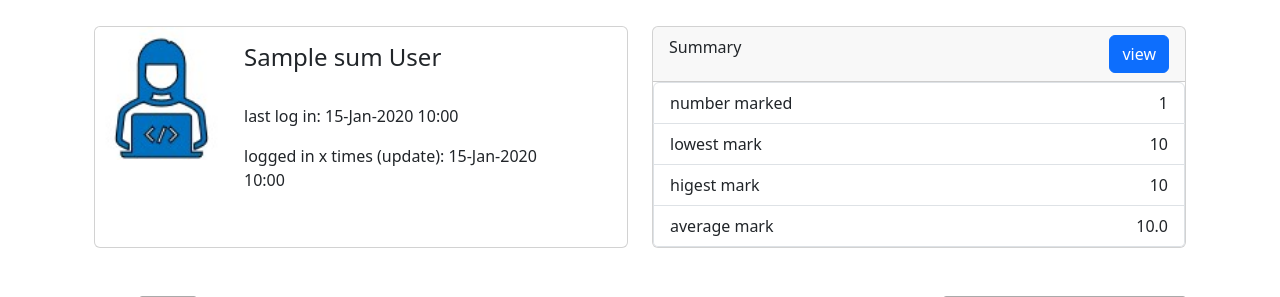
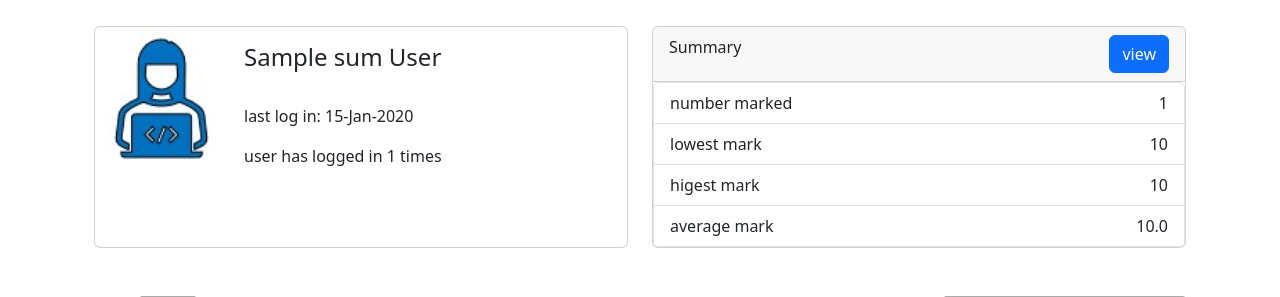
Before and after one commit to Iron-Chef/Automated_Assessment_Tool, a Flask app: page /results_s/1 in a window 1280 px wide. Shown: the part 167-464 px from the top of the page. Run offline with Flask 3, Linux system fonts and the light colour scheme; a user stored in the database is signed in; tables that the repository leaves empty hold one stand-in row (values such as "Sample post"); some libraries are stand-ins or nearby versions.

Commit message:
num of login added to model, plots modified

```diff
--- a/app/models.py
+++ b/app/models.py
@@ -19,6 +19,7 @@ class User(UserMixin, db.Model):
     results_s = db.relationship('Results_sum', backref='user', lazy=True)
     testauthor = db.relationship('Formativetest', backref = 'tstathr', lazy=True)
     date = db.Column(db.DateTime, nullable = False, default = datetime.utcnow)
+    number_of_log_ins = db.Column(db.Integer)
 
     def __repr__(self):
         return "Student ID: {}, First name: {}, Surnam: {}, Email: {}, Year: {}".format(self.id, self.forename, self.surname, self.email, self.year)
--- a/app/routes.py
+++ b/app/routes.py
@@ -516,7 +516,7 @@ def results_s():
     #######################################################################
 
     results3 = db.session.query(Results_sum.cohort_year,func.min(Results_sum.total_mark).label('min'), func.max(Results_sum.total_mark).label('max'),
-    func.avg(Results_sum.total_mark).label('avg')).group_by(Results_sum.cohort_year).all()
+    func.avg(Results_sum.total_mark).label('avg')).filter(Results_sum.form_summ == 1).group_by(Results_sum.cohort_year).all()
 
     fig3 = px.box(results3, x='cohort_year', y=['min', 'max', 'avg'], labels={'value': 'Total Mark', 'cohort_year': 'Cohort Year'},
     title='Total Mark Distribution by Cohort Year')
@@ -530,27 +530,27 @@ def results_s():
     # adapted from https://stackoverflow.com/questions/63197693/avg-min-max-chart-in-plotly
     # accessed 31-03-2023
 
-    results4 = Results_sum.query.with_entities(Results_sum.total_mark, Results_sum.cohort_year).all()
+    results4 = Results_sum.query.filter(Results_sum.form_summ==1).with_entities(Results_sum.total_mark, Results_sum.cohort_year).all()
     df4 = pd.DataFrame(results4, columns=['total_mark', 'cohort_year'])
     grouped_df = df4.groupby('cohort_year').agg({'total_mark': ['min', 'max', 'mean']})
     fig4 = go.Figure()
 
     fig4.add_trace(go.Scatter(
-        x=grouped_df.index,
+        x=grouped_df.index.tolist(),
         y=grouped_df['total_mark']['min'],
         mode="markers", showlegend=False, marker=dict(color="blue", size=10),
         name='Min'
     ))
 
     fig4.add_trace(go.Scatter(
-        x=grouped_df.index,
+        x=grouped_df.index.tolist(),
         y=grouped_df['total_mark']['max'],
         mode="markers", showlegend=False, marker=dict(color="blue", size=10),
         name='Max'
     ))
 
     fig4.add_trace(go.Scatter(
-        x=grouped_df.index,
+        x=grouped_df.index.tolist(),
         y=grouped_df['total_mark']['mean'],
         mode="markers", showlegend=False, marker=dict(color="blue", size=15),
         name='Average'
@@ -558,24 +558,24 @@ def results_s():
 
     # Add a line trace for min and max
     fig4.add_trace(go.Scatter(
-        x=grouped_df.index,
+        x=grouped_df.index.tolist(),
         y=[(min_val+max_val)/2 for min_val, max_val in zip(grouped_df['total_mark']['min'], grouped_df['total_mark']['max'])],
         mode="lines", showlegend=False, line=dict(color="red", width=2),
         name='Min-Max Line'
     ))
 
-    # Add a vertical line between the min and max values for each cohort year
-    for i, row in grouped_df.iterrows():
-        fig4.add_shape(
-            type="line",
-            xref="x",
-            yref="y",
-            x0=i,
-            y0=row['total_mark']['min'],
-            x1=i,
-            y1=row['total_mark']['max'],
-            line=dict(color='cornflowerblue', width=2)
-        )
+    # # # Add a vertical line between the min and max values for each cohort year
+    # for i, row in grouped_df.iterrows():
+    #     fig4.add_shape(
+    #         type="line",
+    #         xref="x",
+    #         yref="y",
+    #         x0=i,
+    #         y0=row['total_mark']['min'],
+    #         x1=i,
+    #         y1=row['total_mark']['max'],
+    #         line=dict(color='cornflowerblue', width=2)
+    #     )
 
     fig4.update_layout(
         title='Total Mark vs Cohort Year',
@@ -770,9 +770,12 @@ def results_form():
     for data in plot15_data:
         if data[1] not in plot15_dict:
             plot15_dict[data[1]] = {}
-        if data[2] not in plot15_dict[data[1]]:
-            plot15_dict[data[1]][data[2]] = []
-        plot15_dict[data[1]][data[2]].append(data[0])
+        total_count = data[2]
+        for count in range(1, total_count+1):
+            if count not in plot15_dict[data[1]]:
+                plot15_dict[data[1]][count] = []
+            if count <= total_count:
+                plot15_dict[data[1]][count].append(data[0])
 
 
     return render_template('results_form.html', title='Results', entries=entries, unique_user_ids=unique_user_ids, unique_test_ids=unique_test_ids,
--- a/app/templates/res_student.html
+++ b/app/templates/res_student.html
@@ -17,8 +17,8 @@
                             <div class="card-body">
                                 <h4 class="card-title">{{ individ_results.forename }} {{ individ_results.surname }} </h4>
                                 <br>
-                                <p class="card-text">last log in: {{ user.date.strftime('%d-%b-%Y %H:%M') }} </p>
-                                <p class="card-text">logged in x times (update): {{ user.date.strftime('%d-%b-%Y %H:%M') }} </p>
+                                <p class="card-text">last log in: {{ user.date.strftime('%d-%b-%Y') }} </p>
+                                <p class="card-text">user has logged in {{ user.number_of_log_ins }} times </p>
                             </div>
                         </div>
                     </div>
```
Also changed, not shown: app/templates/results_form.html (+4 -4 lines).
